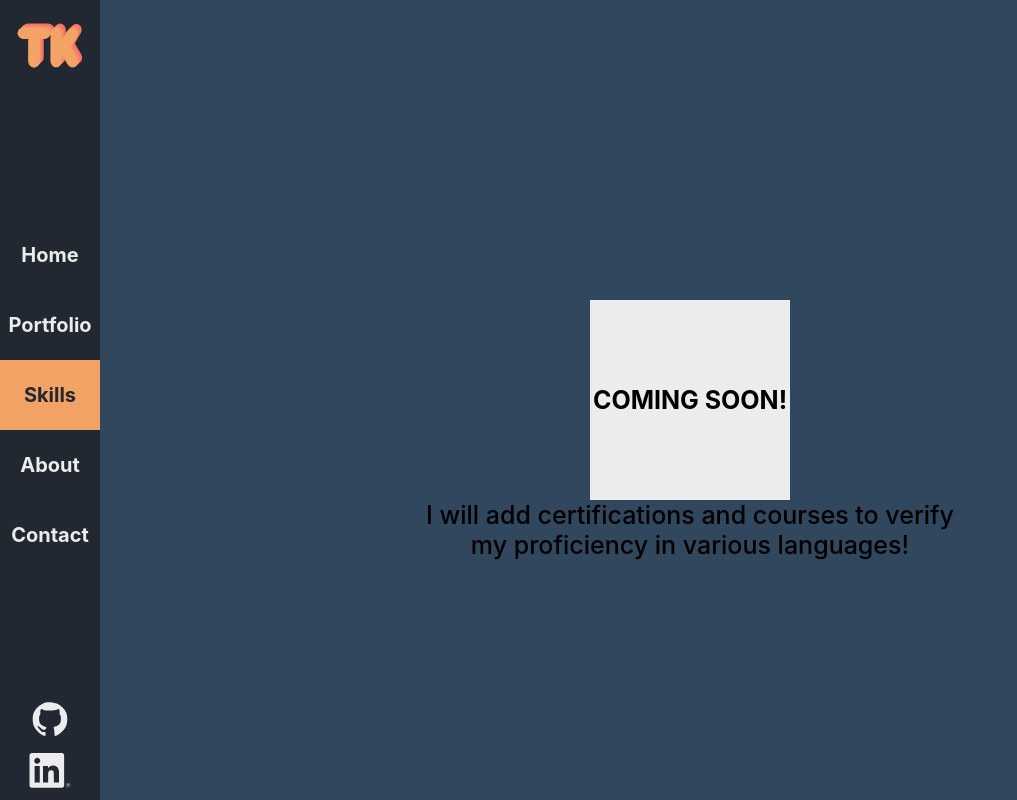
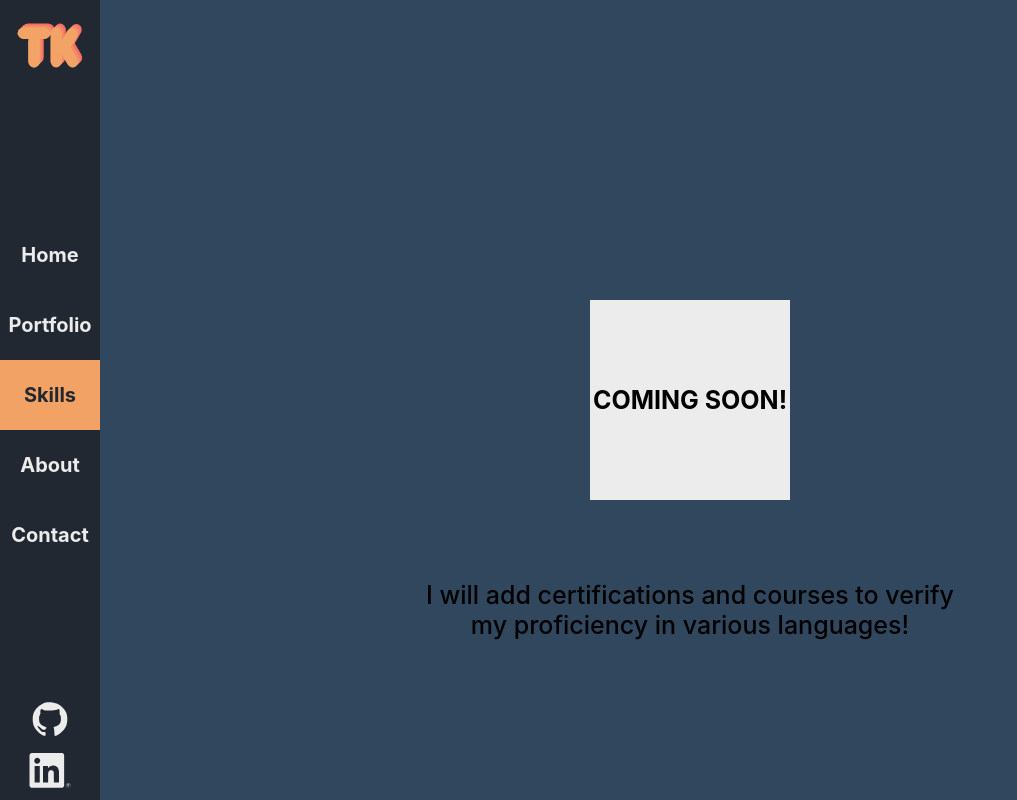
Before and after one commit to tylercodes1/portfolio, a React (Create React App) app: page /skills in a window 1280 px wide. Shown: the whole page, without its empty margins (0-1017 px from the left). Built offline with nearby package versions, Linux system fonts and the light colour scheme.

Commit message:
updated position of message on skills

```diff
--- a/src/Widgets/Skills/Skills.css
+++ b/src/Widgets/Skills/Skills.css
@@ -25,7 +25,7 @@
 
 .tmp_massage {
   position: absolute;
-  bottom: 30vh;
+  bottom: 20vh;
   font-size: 25px;
   font-weight: 500;
   text-align: center;
```
